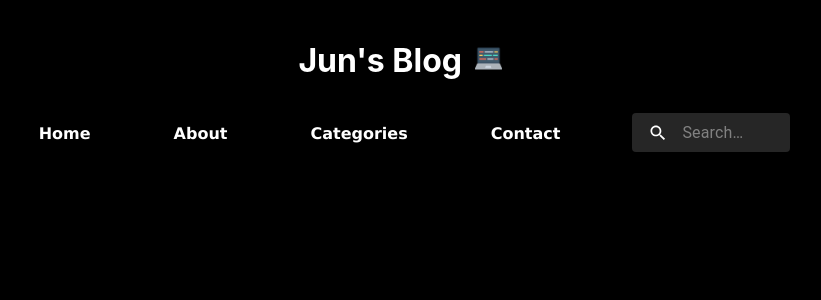
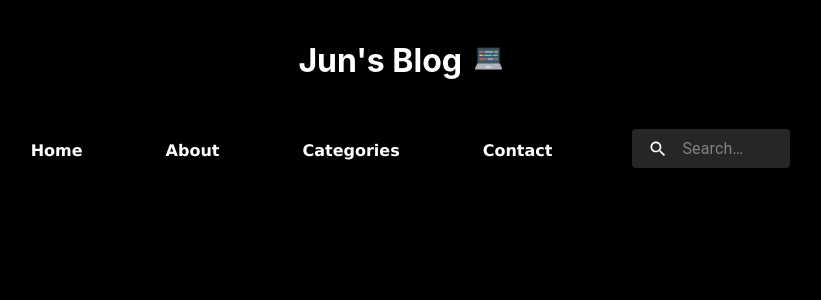
Before and after one commit to JunLee8108/Jun-Lee-Blog, a React (Create React App) app: page / in a window 1280 px wide. Shown: the top 300 px of the page, without its empty margins (240-1061 px from the left). Built offline with nearby package versions, Linux system fonts and the light colour scheme.

Commit message:
navbar modified

```diff
--- a/src/components/NavigationBar.css
+++ b/src/components/NavigationBar.css
@@ -46,13 +46,15 @@
     text-decoration: none;
     padding: 1.5rem 1rem;
     margin: 18px;
+    margin-top: 35px;
   }
 
   .nav-links:hover {
     border-bottom: 2px solid #fff;
     transition-duration: 0.25s;
     transform: translateY(-5px);
-    color: orange;
+    background-color: orange;
+    color: white;
   }
 
   .nav-search {
@@ -62,8 +64,8 @@
     font-family: Georgia, 'Times New Roman', Times, serif;
     font-weight: bold;
     text-decoration: none;
-    padding: 1.5rem 0.5rem;
-    margin: 7px;
+    padding: 2rem 0.5rem;
+    margin: 15px;
   }
 
   @media screen and (max-width: 600px) {
```
